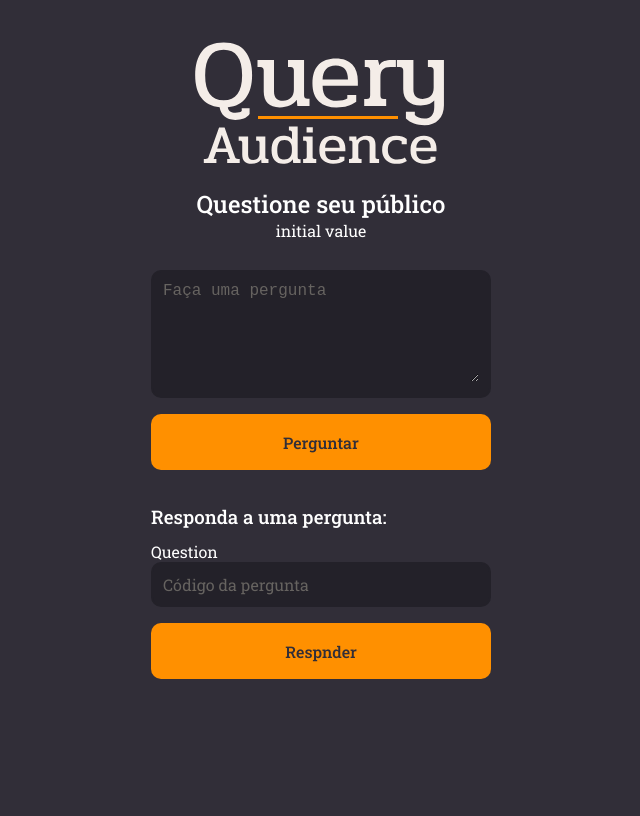
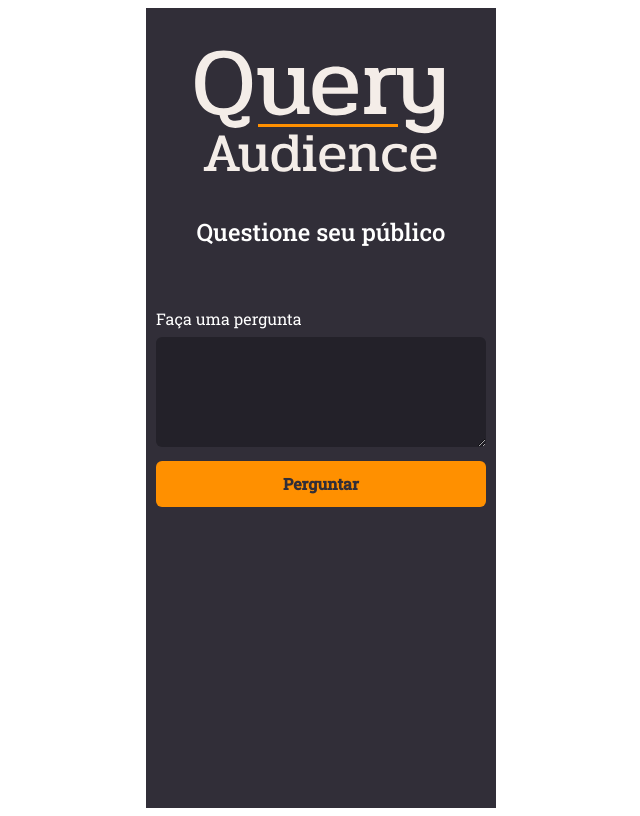
Before and after one commit to Bignotto/qa-web, a React (Create React App) app: page / in a window 1280 px wide. Shown: the whole page, without its empty margins (319-959 px from the left). Built offline with nearby package versions, Linux system fonts and the light colour scheme.

Commit message:
recreated landing page without styled components

```diff
--- a/src/App.tsx
+++ b/src/App.tsx
@@ -9,7 +9,6 @@ import Routes from "./routes";
 const App: React.FC = () => (
   <BrowserRouter>
     <Routes />
-    <GlobalStyle />
   </BrowserRouter>
 );
 
--- a/src/pages/Landing/index.tsx
+++ b/src/pages/Landing/index.tsx
@@ -1,12 +1,8 @@
 import React, { useCallback, useState, ChangeEvent, FormEvent } from "react";
+import { useHistory } from "react-router-dom";
 
-import TextArea from "../../components/TextArea/TextArea";
-import Button from "../../components/Button/Button";
-import Input from "../../components/Input/Input";
-import { Container, Content, QuestionForm } from "./styles";
-
+import "./styles.css";
 import logo from "../../assets/logo.svg";
-import { useHistory } from "react-router-dom";
 
 interface AnserQuestion {
   questionId: string;
@@ -19,14 +15,16 @@ const Landing: React.FC = () => {
 
   const history = useHistory();
 
-  const outrobotao = useCallback((event: FormEvent<HTMLFormElement>) => {
-    event.preventDefault();
-    console.log(answerData);
-  }, []);
+  const outrobotao = useCallback(
+    async (event: FormEvent<HTMLFormElement>) => {
+      event.preventDefault();
+      console.log(answerData);
+    },
+    [answerData]
+  );
 
-  function handleQuestionIdChange(event: ChangeEvent<HTMLInputElement>) {
+  function handleQuestionIdChange(event: ChangeEvent<HTMLTextAreaElement>) {
     setAnswerData({ questionId: event.target.value });
-    console.log(answerData);
   }
 
   const handleAnswer = useCallback(
@@ -39,28 +37,23 @@ const Landing: React.FC = () => {
   );
 
   return (
-    <Container>
-      <Content>
+    <div id="page-landing">
+      <header>
         <img src={logo} alt="LOGO" />
         <h2>Questione seu público</h2>
-        <p>{answerData.questionId}</p>
-        <QuestionForm onSubmit={outrobotao}>
-          <TextArea name="questionText" placeholder="Faça uma pergunta" />
-          <Button type="submit">Perguntar</Button>
-        </QuestionForm>
-        <QuestionForm onSubmit={handleAnswer}>
-          <h3>Responda a uma pergunta:</h3>
-          <Input
-            name="questionId"
-            label="Question"
-            type="text"
-            placeholder="Código da pergunta"
+      </header>
+      <form onSubmit={outrobotao}>
+        <div className="field">
+          <label htmlFor="name">Faça uma pergunta</label>
+          <textarea
+            name="question"
+            id="question"
             onChange={handleQuestionIdChange}
           />
-          <Button type="submit">Respnder</Button>
-        </QuestionForm>
-      </Content>
-    </Container>
+        </div>
+        <button type="submit">Perguntar</button>
+      </form>
+    </div>
   );
 };
 
--- /dev/null
+++ b/src/pages/Landing/styles.css
@@ -0,0 +1,85 @@
+body {
+  color: #fff;
+  -webkit-font-smoothing: antialiased;
+}
+body,
+input,
+button,
+textarea {
+  font-family: "Roboto Slab", serif;
+  font-size: 16px;
+}
+h1,
+h2,
+h3,
+h4,
+h5,
+h6,
+strong {
+  font-weight: 500;
+}
+
+#page-landing {
+  background: #312e38;
+  width: 100%;
+  max-width: 350px;
+  height: 100vh;
+  margin: 0 auto;
+}
+
+#page-landing header {
+  flex-direction: column;
+  display: flex;
+  justify-content: center;
+  align-items: center;
+}
+
+#page-landing form {
+  margin: 40px auto;
+  max-width: 340px;
+  border-radius: 8px;
+  padding: 0 10px 0 10px;
+  display: flex;
+  flex-direction: column;
+}
+
+#page-landing form .field {
+  flex: 1;
+
+  display: flex;
+  flex-direction: column;
+  margin-bottom: 4px;
+}
+
+#page-landing form .field label {
+  font-size: 16px;
+  margin-bottom: 8px;
+}
+#page-landing form textarea {
+  background: #232129;
+  border-radius: 6px;
+  border: 0;
+  padding: 5px;
+  font-size: 16px;
+  color: #f4ede8;
+  height: 100px;
+}
+
+#page-landing form button {
+  width: 100%;
+  height: 46px;
+  background: #ff9000;
+  border-radius: 6px;
+  color: #312e38;
+  font-weight: bold;
+  font-size: 16px;
+  border: 0;
+  align-self: flex-end;
+  margin-top: 10px;
+  transition: background-color 0.2s;
+  cursor: pointer;
+}
+
+#page-landing form button:hover {
+  background: #ffcd8b;
+}
--- a/src/styles/global.ts
+++ b/src/styles/global.ts
@@ -8,7 +8,6 @@ export default createGlobalStyle`
         outline: 0
     }
     body {
-        background: #312e38;
         color: #FFF;
         -webkit-font-smoothing: antialiased;
 
```
